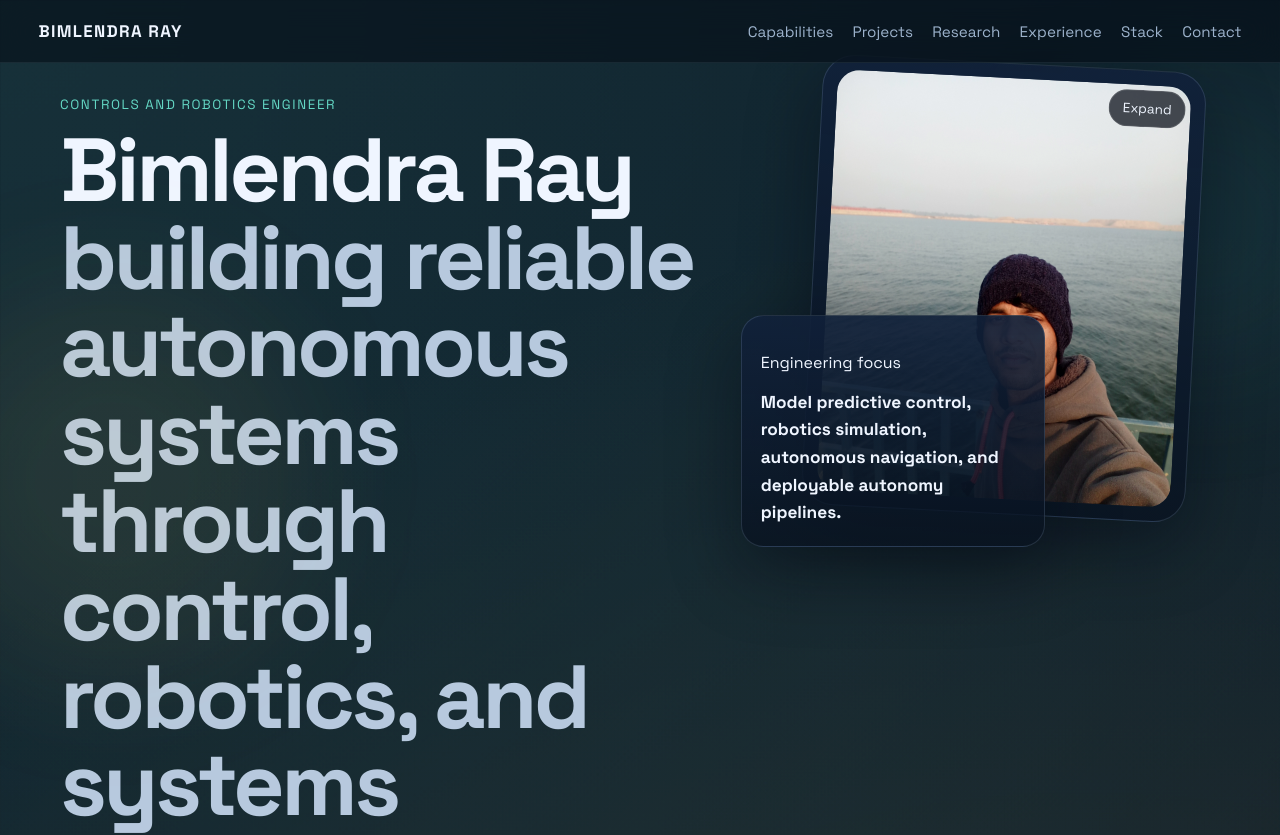
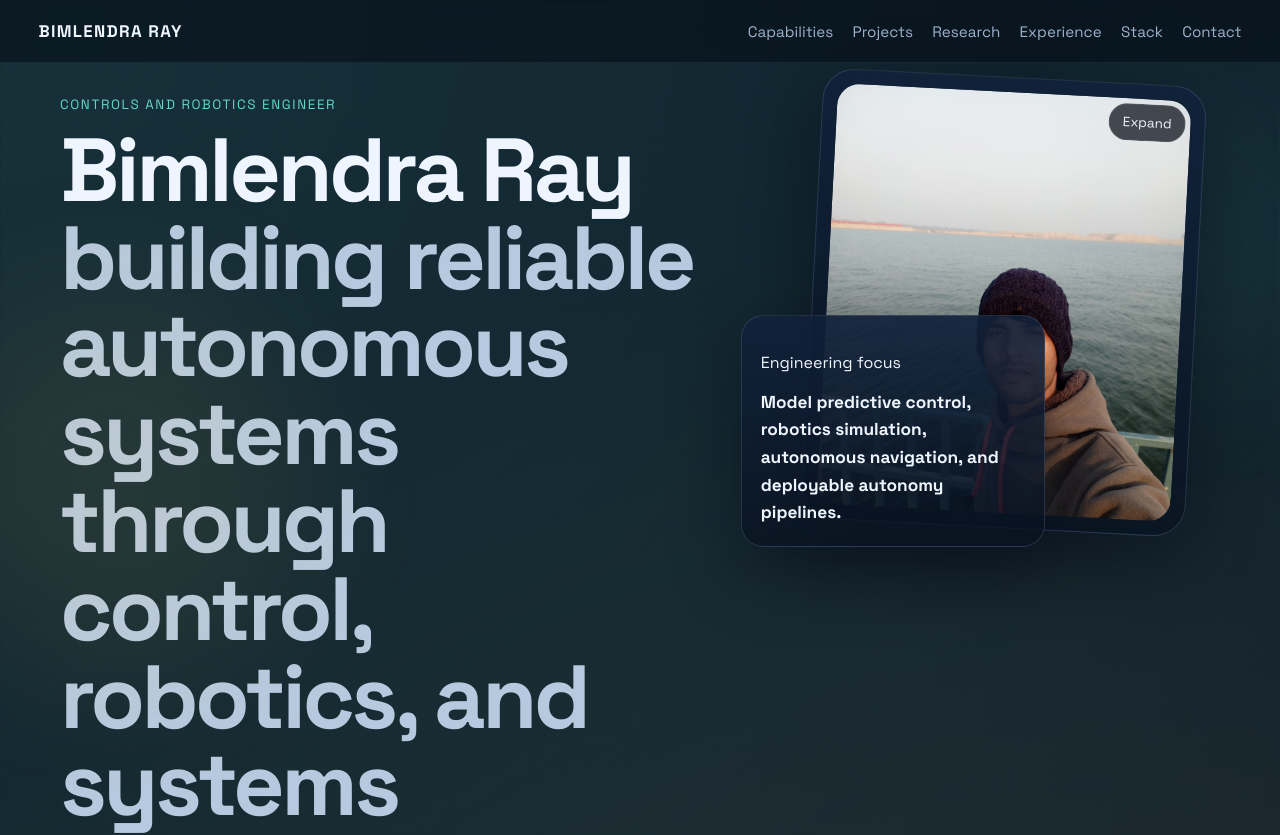
Before and after one commit to bhimray/bilen-profile-1, a React (Create React App) app: page / in a window 1280 px wide. Shown: the top 835 px of the page. Built offline with nearby package versions, Linux system fonts and the light colour scheme.

Commit message:
profile position

```diff
--- a/src/App.css
+++ b/src/App.css
@@ -269,7 +269,7 @@ a {
 
 .portrait-frame {
   position: absolute;
-  top: -1.25rem;
+  top: -0.35rem;
   right: 1.5rem;
   width: min(100%, 24rem);
   padding: 0.9rem;
```
